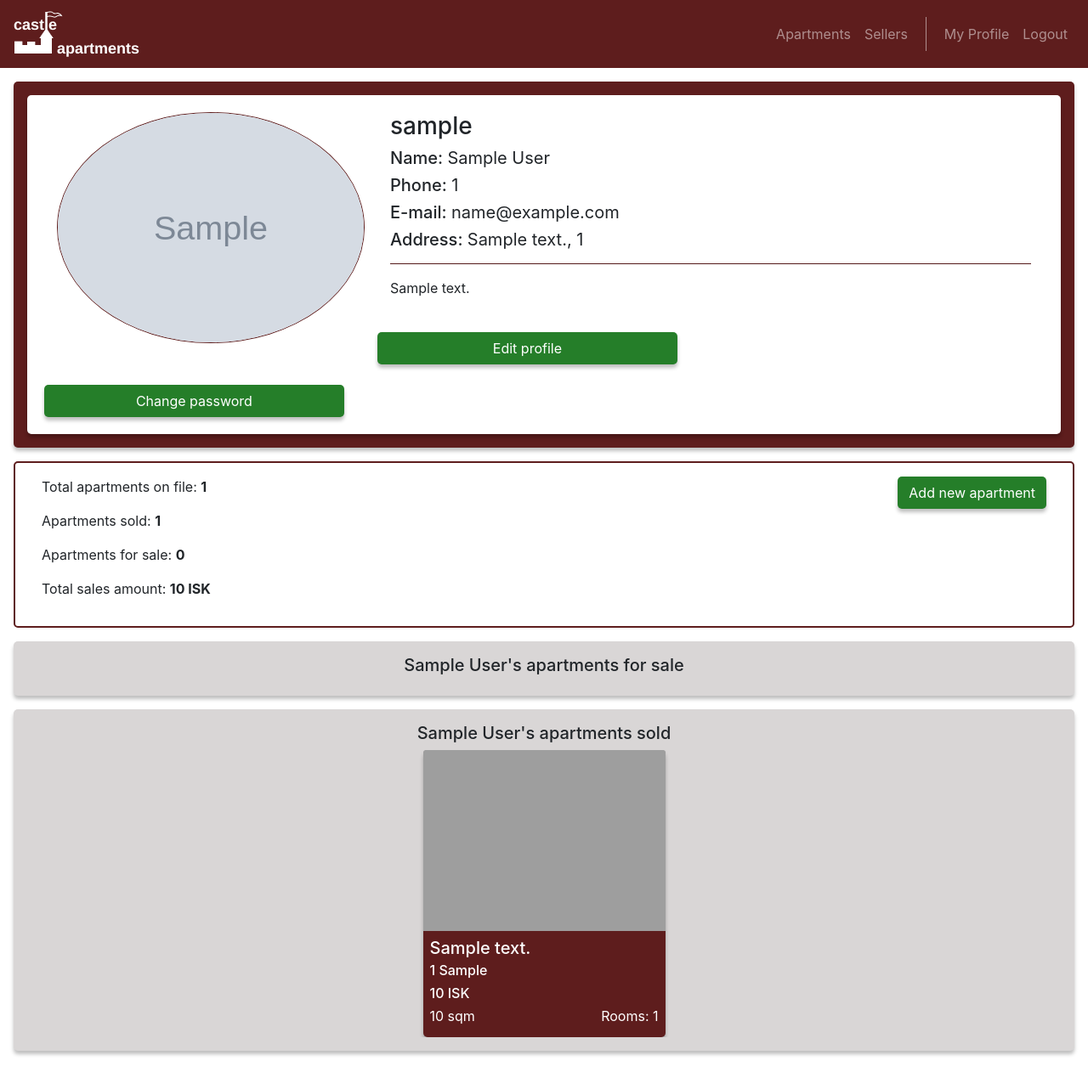
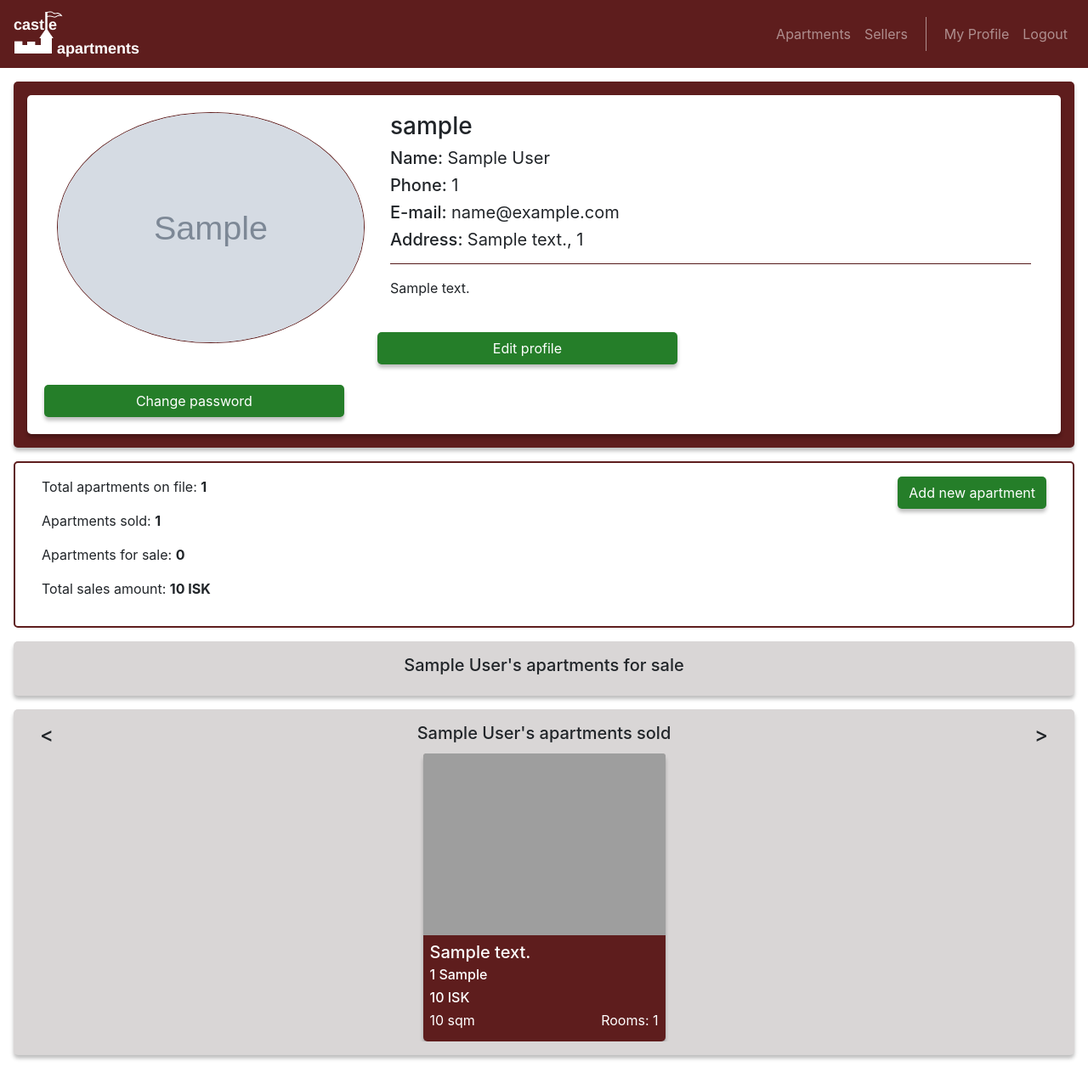
Before and after one commit to reynirf/Verklegt-Namskeid-2, a Django app: page /users/profile in a window 1280 px wide. Shown: the top 1282 px of the page at 85% size. Run offline with Django 3.2, Linux system fonts and the light colour scheme; a user stored in the database is signed in; tables that the repository leaves empty hold one stand-in row (values such as "Sample post"); grey boxes marked "Sample" are stand-in pictures; some libraries are stand-ins or nearby versions; grey boxes are pictures that could not be loaded.

Commit message:
styling fixes

```diff
--- a/Castle/static/css/style.css
+++ b/Castle/static/css/style.css
@@ -427,3 +427,13 @@ input[name="profile_pic"], input[name='logo'] {
 #id_images_3, #id_images_4, #id_images_5, #id_images_6, #id_images_7, #id_images_8, #id_images_9, #id_images_10, #id_images_11, #id_images_12, #id_images_13, #id_images_14, #id_images_15, #id_images_16, #id_images_17, #id_images_18, #id_images_19 {
     display:none
 }
+
+.next-container {
+    text-align:right;
+}
+
+@media screen and (min-width:958px) and (max-width:1142px) {
+    .profile-button {
+        text-align:right;
+    }
+}
--- a/Castle/static/scripts/app.js
+++ b/Castle/static/scripts/app.js
@@ -437,8 +437,8 @@ $(document).ready(function(){
 		slidesToShow: 4,
 		slidesToScroll: 4,
 		arrows: true,
-		prevArrow: $('.prev_arrow'),
-		nextArrow: $('.next_arrow'),
+		prevArrow: $('.prev_arrow_sold'),
+		nextArrow: $('.next_arrow_sold'),
 		responsive: [
 			{
 				breakpoint: 1024,
--- a/Castle/templates/users/seller_profile.html
+++ b/Castle/templates/users/seller_profile.html
@@ -38,11 +38,11 @@
                         <p>{{ user.seller.description }}</p>
                     {% endif %}
                     <br>
-                    <div>
+                    <div class="profile-button">
                         <a href="/users/edit_user"><button id="editButton" type="submit" class="btn green-button">Edit profile</button></a>
                     </div>
                     <br>
-                    <div>
+                    <div class="profile-button">
                         <a href="/users/change_password"><button id="changePassword" type="submit" class="btn green-button">Change password</button></a>
                     </div>
                 </div>
@@ -74,7 +74,7 @@
             <div class="row" style="margin:auto !important">
                 <div class="col-2"><h4 class="prev_arrow"><</h4></div>
                 <div class="col-8" style="text-align:center"><h5>{{ seller.user.user_info.name }}'s apartments for sale</h5></div>
-                <div class="col-2"><h4 class="next_arrow text-right">></h4></div>
+                <div class="col-2 next-container"><h4 class="next_arrow text-right">></h4></div>
             </div>
             <div class="new_aparts-container container px-0 m-0">
                 <div class="newest_apartments">
@@ -89,9 +89,9 @@
      <div class="w-100 px-3 pb-3">
         <div class="gray-background border-shadow w-100">
             <div class="row" style="margin:auto !important">
-                <div class="col-2"><h4 class="prev_arrow"><</h4></div>
+                <div class="col-2"><h4 class="prev_arrow2"><</h4></div>
                 <div class="col-8" style="text-align:center"><h5>{{ seller.user.user_info.name }}'s apartments sold</h5></div>
-                <div class="col-2"><h4 class="next_arrow">></h4></div>
+                <div class="col-2 next-container"><h4 class="next_arrow2">></h4></div>
             </div>
             <div class="new_aparts-container container px-0 m-0">
                 <div class="sold_apartments">
```
